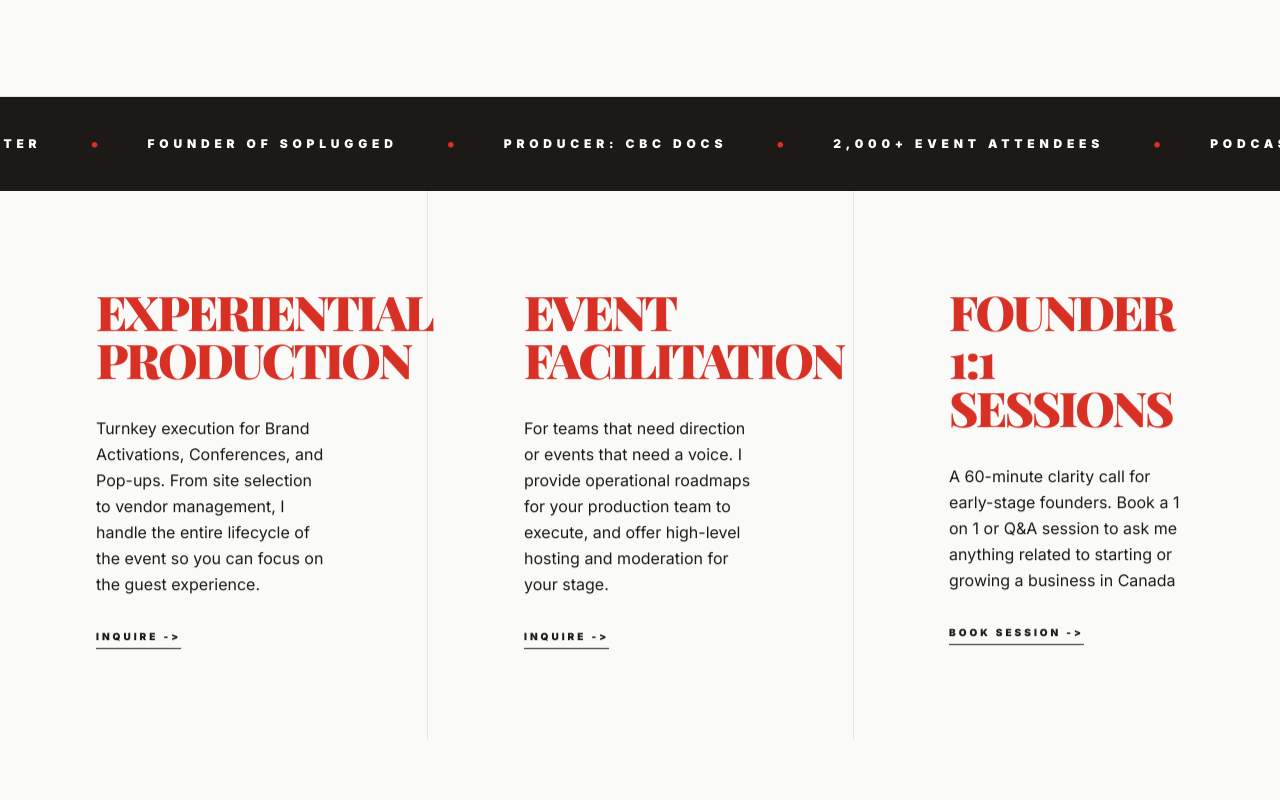
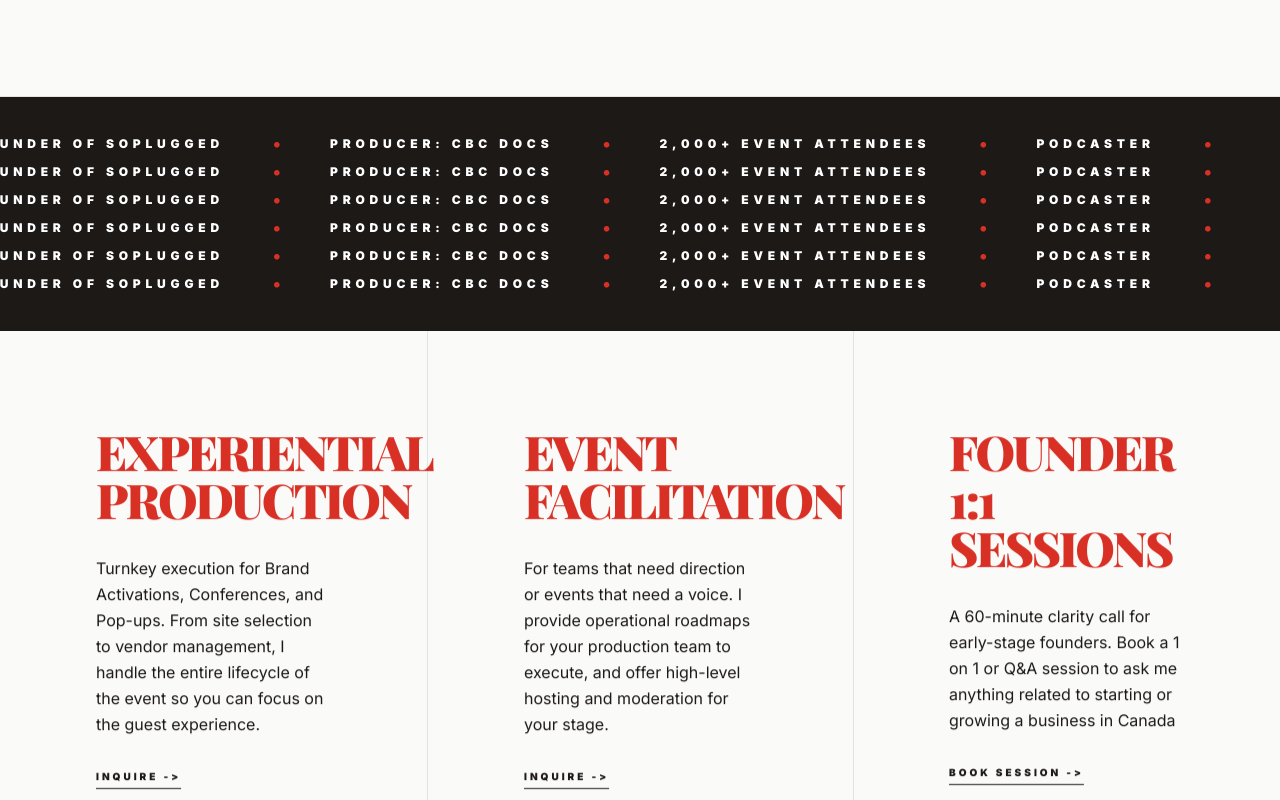
Before and after one commit to sotariye/ninabarango, a React (Vite) app: page / in a window 1280 px wide. Shown: the part 1600-2400 px from the top of the page. Built offline with nearby package versions, Linux system fonts and the light colour scheme; a web font is replaced by a local one.

Commit message:
Restore original ticker code and styling logic

```diff
--- a/components/TrustTicker.tsx
+++ b/components/TrustTicker.tsx
@@ -11,23 +11,8 @@ const TrustTicker: React.FC = () => {
 
   return (
     <div className="bg-[#1C1917] py-6 md:py-8 border-y border-[#1C1917] overflow-hidden">
-      <div className="flex w-max">
-        <div className="flex animate-marquee shrink-0">
-          {[...Array(4)].map((_, i) => (
-            <div key={i} className="flex items-center shrink-0">
-              {items.map((item, index) => (
-                <React.Fragment key={index}>
-                  <span className="text-white text-[10px] md:text-xs font-black tracking-[0.4em] uppercase mx-12">
-                    {item}
-                  </span>
-                  <span className="text-[#D93025] text-lg">•</span>
-                </React.Fragment>
-              ))}
-            </div>
-          ))}
-        </div>
-        <div className="flex animate-marquee shrink-0" aria-hidden="true">
-          {[...Array(4)].map((_, i) => (
+      <div className="flex animate-marquee">
+        {[...Array(6)].map((_, i) => (
           <div key={i} className="flex items-center shrink-0">
             {items.map((item, index) => (
               <React.Fragment key={index}>
@@ -41,7 +26,6 @@ const TrustTicker: React.FC = () => {
         ))}
       </div>
     </div>
-    </div>
   );
 };
 
--- a/index.css
+++ b/index.css
@@ -29,13 +29,12 @@ body {
   }
 
   100% {
-    transform: translateX(-100%);
+    transform: translateX(-50%);
   }
 }
 
 .animate-marquee {
-  display: flex;
-  min-width: 100%;
+  display: inline-block;
   animation: marquee 60s linear infinite;
   white-space: nowrap;
 }
--- a/index.html
+++ b/index.html
@@ -111,7 +111,7 @@
         });
     </script>
     <script type="module" src="/index.tsx"></script>
-    <!-- Built at: 2025-12-19T18:03:00 -->
+    <!-- Built at: 2025-12-19T18:08:00 -->
 </body>
 
 </html>
```
Lines whose indentation alone changed are shown as unchanged.
